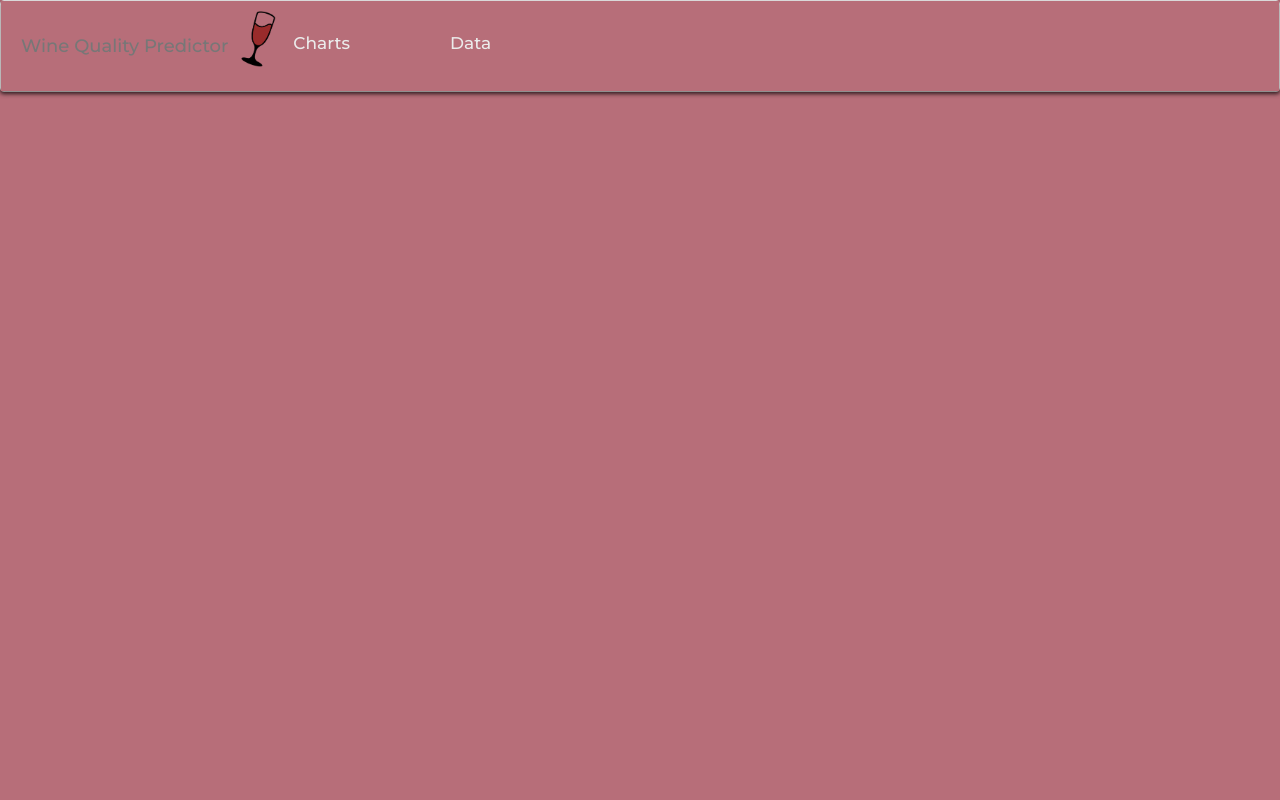
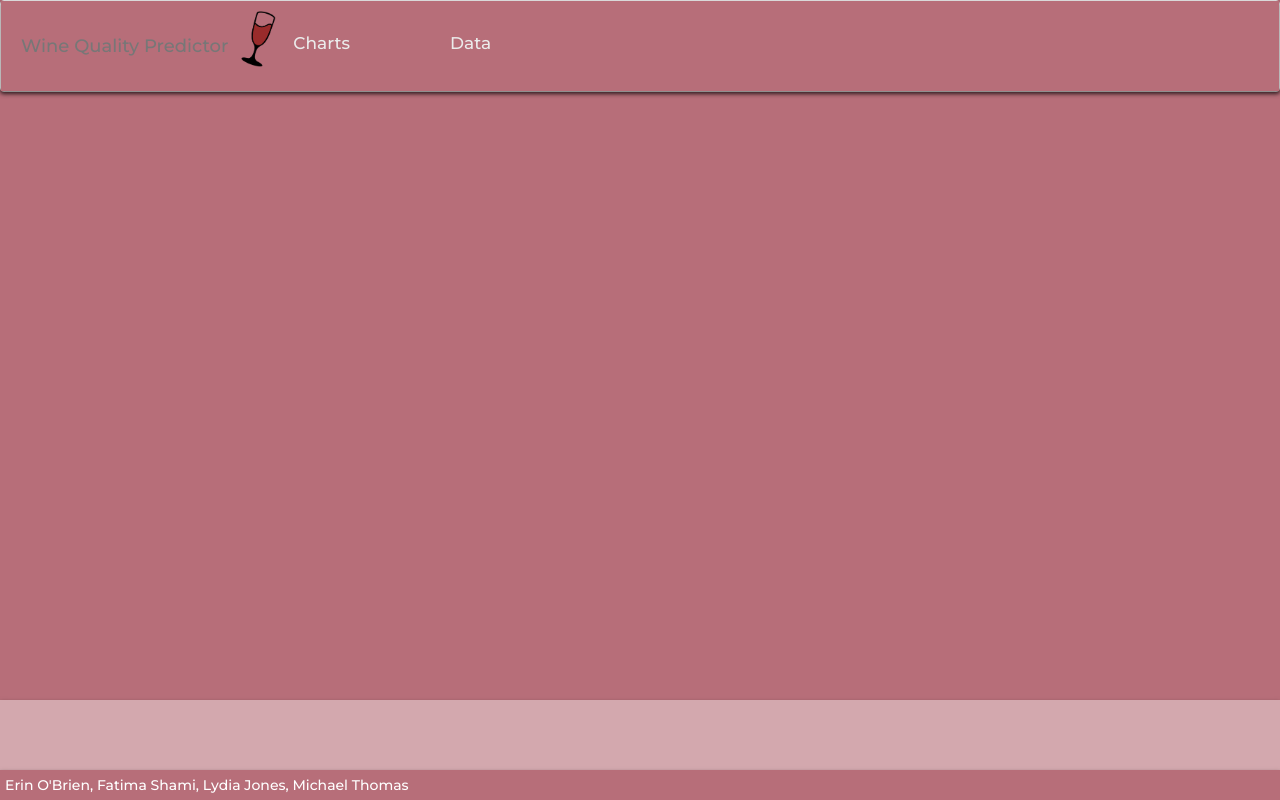
Before and after one commit to MikeT9/Final-Project, a Flask app: template production_flask_api_with_ml/api/templates/data.html in a window 1280 px wide. Run offline with Flask 2, Linux system fonts and the light colour scheme; the template is opened without the code that fills it, so the values that code supplies are empty; parts of the project's set-up code (start-up, migrations or seed data) failed here and were passed over; some libraries are stand-ins or nearby versions.

Commit message:
Updated 'Data' and 'Charts' CSS

```diff
--- a/production_flask_api_with_ml/api/templates/data.html
+++ b/production_flask_api_with_ml/api/templates/data.html
@@ -7,7 +7,7 @@
   <meta name="viewport" content="width=device-width, initial-scale=1">
   <link rel="stylesheet" href="https://maxcdn.bootstrapcdn.com/bootswatch/3.3.7/superhero/bootstrap.min.css">
   <link href="https://fonts.googleapis.com/css?family=Ubuntu" rel="stylesheet">
-    <link rel="stylesheet" href="../../../static/css/style.css">
+  <link rel="stylesheet" href="../static/style.css">
   <link rel="preconnect" href="https://fonts.googleapis.com">
   <link rel="preconnect" href="https://fonts.gstatic.com" crossorigin>
   <link href="https://fonts.googleapis.com/css2?family=Montserrat:wght@500&display=swap" rel="stylesheet">
@@ -19,15 +19,21 @@
       <div class="container-fluid">
         <div class="navbar-header">
           <a class="navbar-brand" href="index.html">Wine Quality Predictor
-                <img class="nav-ufo" src="../../../static/images/wine-svg-13-removebg-preview.png">
+            <img class="nav-ufo" src="../static/images/wine-svg-13-removebg-preview.png">
           </a>
           <a class="nav-link" href="charts.html">Charts</a>
           <a class="nav-link" href="data.html">Data</a>
         </div>
     </nav>
+
+    <footer class="footer">
+      <span class="bottom">Erin O'Brien, Fatima Shami, Lydia Jones, Michael Thomas</span>
+    </footer>
+  </div>
   <script src="https://d3js.org/d3.v5.min.js"></script>
   <script src="static/js/data.js"></script>
   <script src="static/js/app.js"></script>
+  <script src="../static/index.js"></script>
 </body>
 
 </html>
```
Also changed, not shown: production_flask_api_with_ml/api/templates/charts.html (+8 -2 lines). Lines whose indentation alone changed are shown as unchanged.
